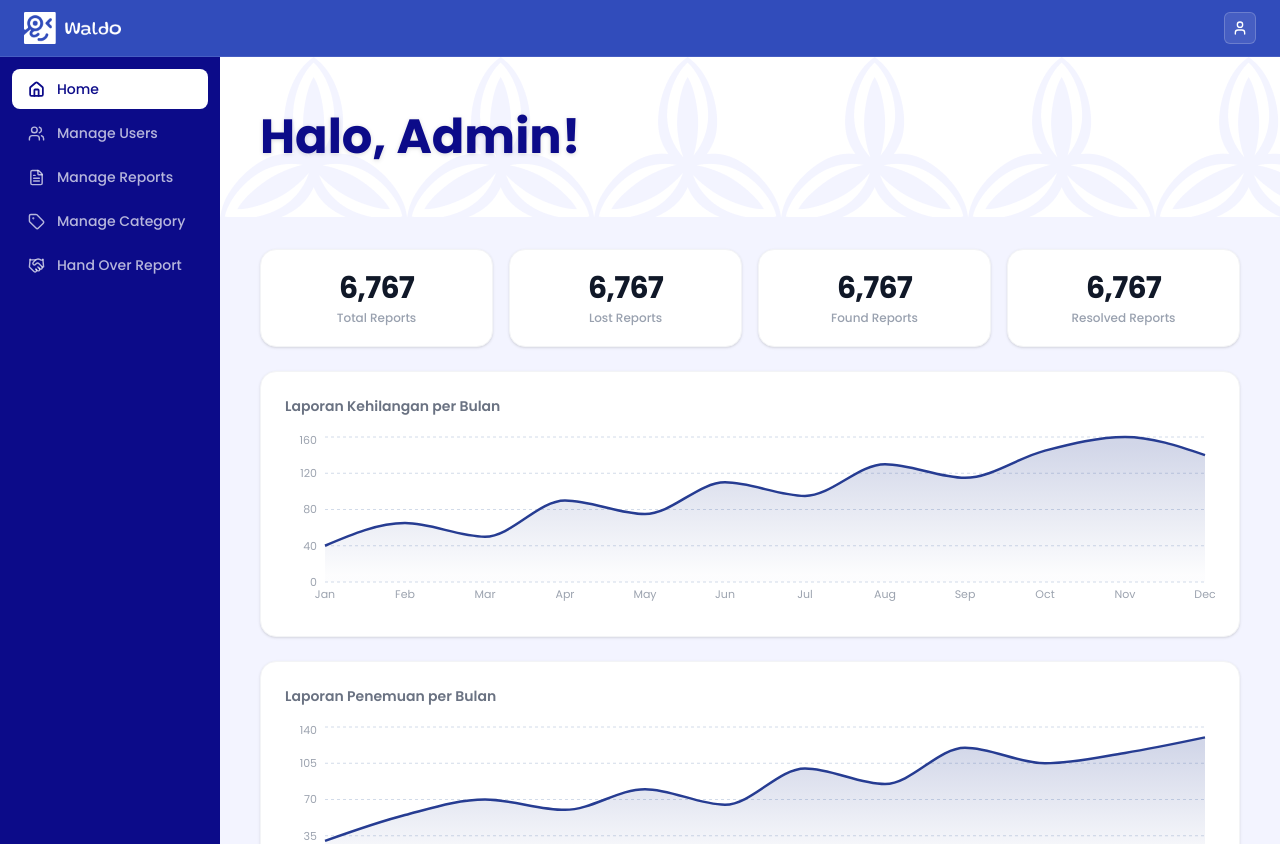
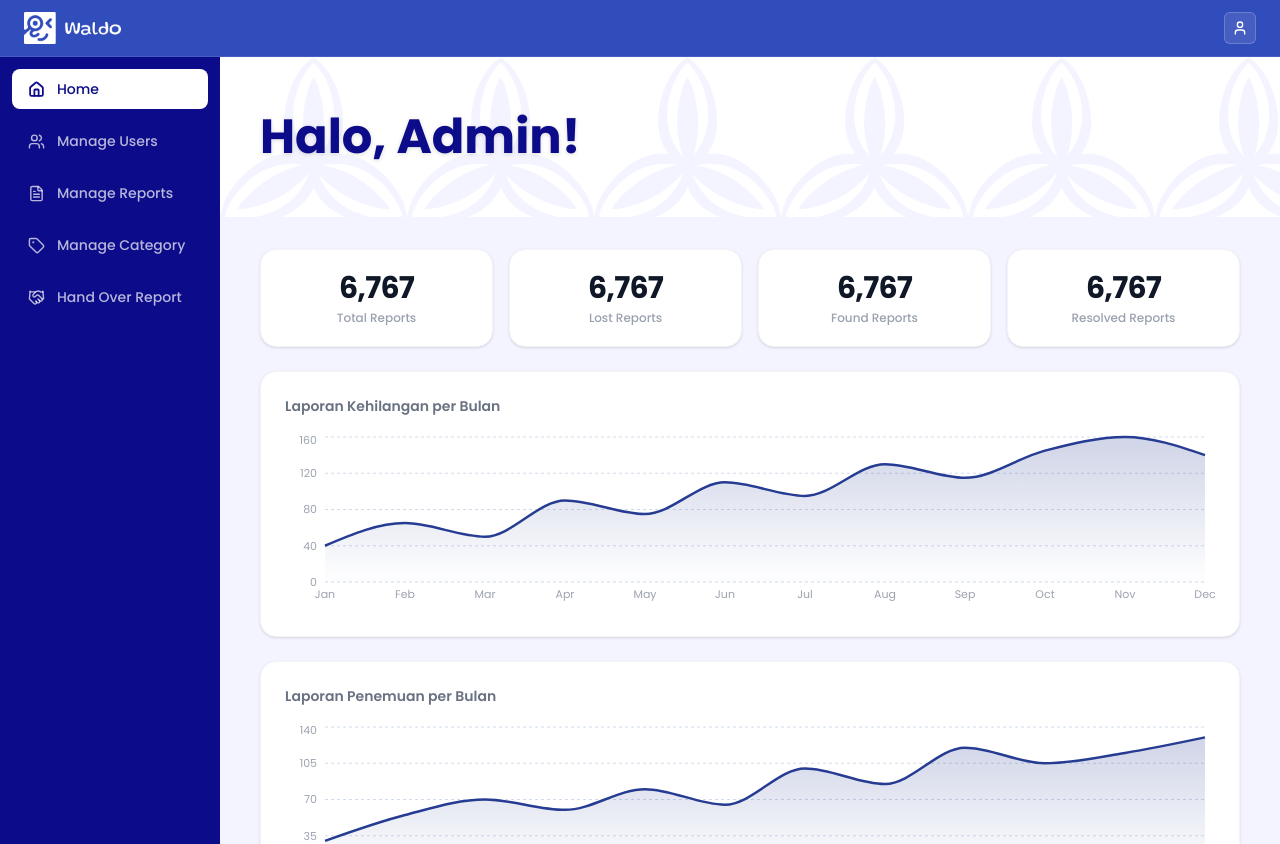
Before and after one commit to iniberas/lost-found, a React (Vite) app in the folder frontend/: page /admin in a window 1280 px wide. Shown: the top 844 px of the page. Built offline with nearby package versions, Linux system fonts and the light colour scheme.

Commit message:
benerin sidebar

```diff
--- a/frontend/src/components/admin/Sidebar.jsx
+++ b/frontend/src/components/admin/Sidebar.jsx
@@ -19,7 +19,7 @@ const AdminSidebar = () => {
       className="w-[220px] min-h-full flex flex-col shrink-0 font-poppins"
       style={{ backgroundColor: ADMIN_COLORS.sidebarBg }}
     >
-      <nav className="flex flex-col gap-1 p-3 flex-grow">
+      <nav className="flex flex-col gap-3 p-3 flex-grow">
         {navItems.map(({ label, icon: Icon, path }) => {
           const isActive = location.pathname === path;
           return (
```
